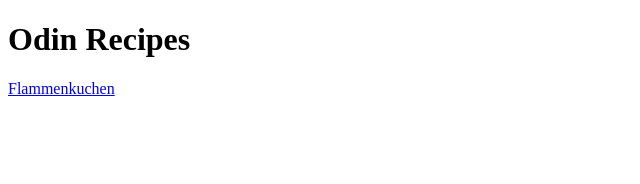
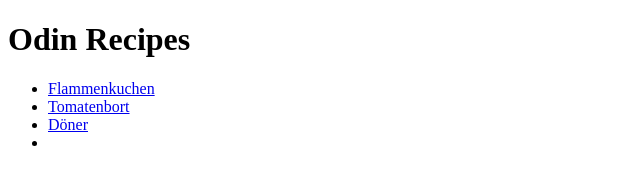
Before and after one commit to ConfusedGerman/odin-recipes, a plain HTML site: page index.html in a window 1280 px wide. Shown: the whole page, without its empty margins (0-640 px from the left). Drawn offline with Linux system fonts and the light colour scheme.

Commit message:
add unorderd list for recipes

```diff
--- a/index.html
+++ b/index.html
@@ -7,6 +7,11 @@
 
     <body>
         <h1>Odin Recipes</h1>
-        <a href="recipes/flammenkuchen.html">Flammenkuchen</a>
+        <ul>
+            <li><a href="recipes/flammenkuchen.html">Flammenkuchen</a></li>
+            <li><a href="recipes/tomatenbrot.html">Tomatenbort</a></li>
+            <li><a href="recipes/döner.html">Döner</a></li>
+            <li></li>
+        </ul>
     </body>
 </html>
```
